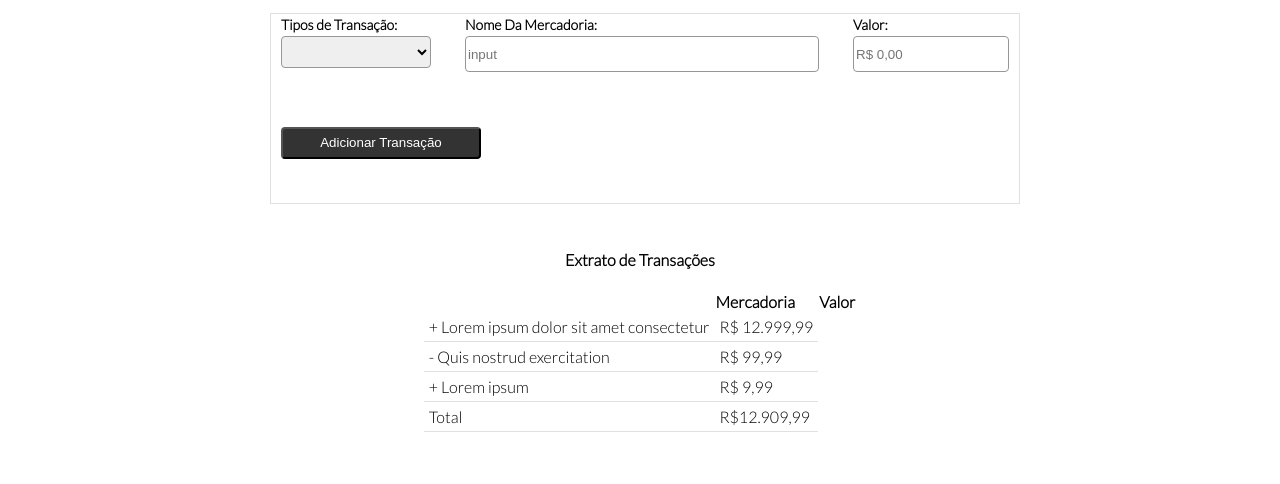
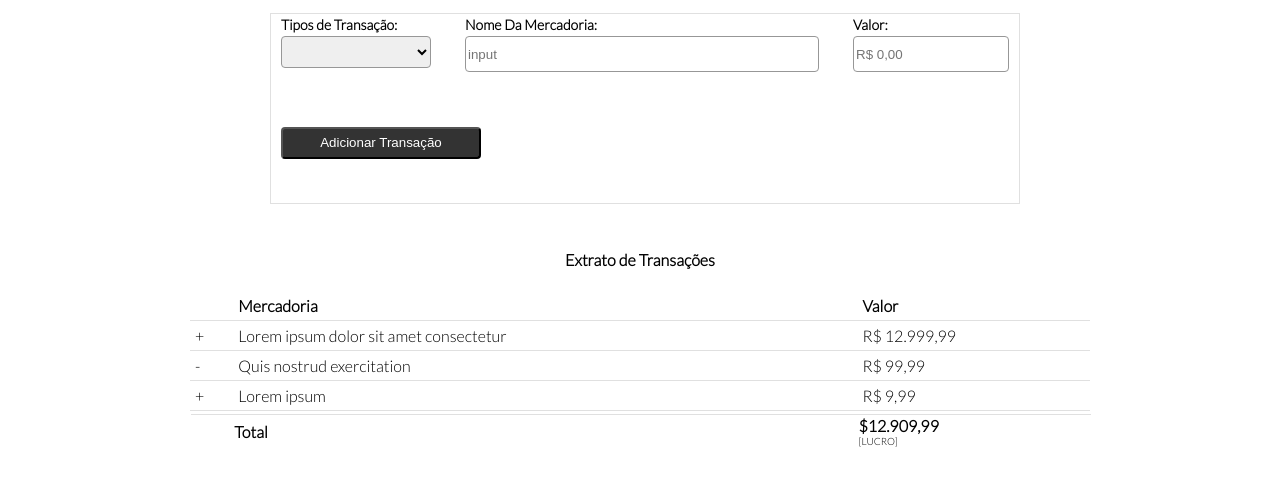
Before and after one commit to LaraGabrielaLopes/projetoHTML-NewtabAcademy, a plain HTML site: page index.html in a window 1280 px wide. Shown: the part 72-556 px from the top of the page. Drawn offline with Linux system fonts and the light colour scheme.

Commit message:
tabela extrato de transação pronta

```diff
--- a/css/estilo.css
+++ b/css/estilo.css
@@ -89,6 +89,8 @@ body {
     display: none;
 }
 
+/*ÁREA DO FORMULÁRIO NOVA TRANSAÇÃO*/
+
 .form {
     font-size: 14px;
     line-height: 22px;
@@ -114,31 +116,52 @@ body {
     border-radius: 4px
 }
 
+/*ÁREA DA TABELA EXTRATO DE TRANSAÇÕES*/
+
 
 .tabela-wrapper {
     display: flex;
     justify-content:center;
+}
+
+.tabela {
     width: 100%;
 }
 
-.tabela td {
+.tabela th {
+    text-align: left;
+}
+
+.tabela tbody td, .tabela th {
     border-bottom: 1px solid #e0e0e0;
     padding: 5px;
 }
 
-.tabela tr {
-    border-bottom: 1px solid #e0e0e0;
-    text-align: left;
+.tabela tfoot td {
+    position: relative;
+    padding-top: 5px;
+    font-weight: bold;
 }
 
+.tabela tfoot td::before {
+    position:absolute;
+    width: 100%;
+    content: '';
+    top: 3px;
+    font-weight: bold;
+    border-top: 1px solid #e0e0e0;
+}
 
-table {
-    border-color: #e0e0e0;
-  }
+.lucro {
+    font-weight: normal;
+    font-size: 10px;
+    display: flex;
+    flex-direction:row-reverse;
+}
 
-/*ESTILO DO CABEÇALHO COMPLETO - COMEÇAR ESTILO DO FORMULÁRIO*/
+/*ÁREA MEDIA - RESPONSIVIDADE*/
 
-@media screen and (min-width: 700px) { /*ÁREA MEDIA*/
+@media screen and (min-width: 700px) {
     .titulo {
         text-align: left;
     }
@@ -175,10 +198,6 @@ table {
         width: 780px;
     }
 
-
-
-
-
     .form {
         border: 1px solid #e0e0e0;
         width: 728px;
@@ -211,4 +230,29 @@ table {
         text-align: center;
     }
 
+    .tabela {
+        width: 728px;
+    }
+
+    .lucro {
+        font-weight: normal;
+        font-size: 10px;
+        display: flex;
+        flex-direction: column;
+    }
+
 }
+
+@media screen and (min-width: 1000px) {
+
+    .tabela {
+        width: 900px;
+    }
+
+    .lucro {
+        font-weight: normal;
+        font-size: 10px;
+        display: flex;
+        flex-direction: column;
+    }
+}
--- a/index.html
+++ b/index.html
@@ -69,25 +69,31 @@
 
                         <tbody>
                             <tr>
-                                <td> + Lorem ipsum dolor sit amet consectetur</td>
+                                <td>+</td>
+                                <td>Lorem ipsum dolor sit amet consectetur</td>
                                 <td> R$ 12.999,99</td>
                             </tr>
 
                             <tr>
-                                <td> - Quis nostrud exercitation</td>
+                                <td>-</td>
+                                <td>Quis nostrud exercitation</td>
                                 <td> R$ 99,99</td>
                             </tr>
 
                             <tr>
-                                <td> + Lorem ipsum </td>
+                                <td>+</td>
+                                <td>Lorem ipsum </td>
                                 <td> R$ 9,99</td>
                             </tr>
+                        </tbody>
 
+                        <tfoot>
                             <tr>
+                                <td>&nbsp;</td>
                                 <td> Total </td>
-                                <td> R$12.909,99</td>
+                                <td>$12.909,99 <span class="lucro">[LUCRO]</span></td>
                             </tr>
-                        </tbody>
+                        </tfoot>
 
                     </table>
                 </div>
```
